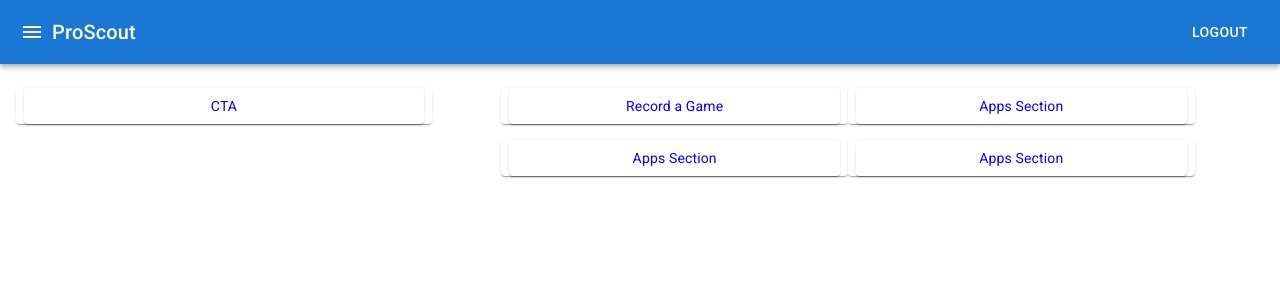
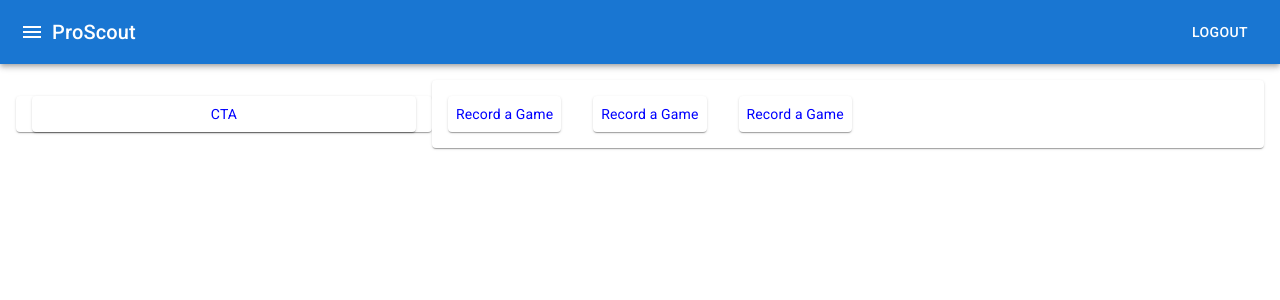
Before and after one commit to twjsanderson/scouting-ui, a React (Create React App) app: page /dashboard in a window 1280 px wide. Shown: the top 300 px of the page. Built offline with nearby package versions, Linux system fonts and the light colour scheme.

Commit message:
added papaer background and changed grid

```diff
--- a/src/pages/dashboard/index.tsx
+++ b/src/pages/dashboard/index.tsx
@@ -17,7 +17,7 @@ import Grid from '@mui/material/Grid';
 const Item = styled(Paper)(({ theme }) => ({
     ...theme.typography.body2,
     padding: theme.spacing(1),
-    margin: theme.spacing(1),
+    margin: theme.spacing(2),
     textAlign: 'center',
     color: 'blue'
 }));
@@ -47,30 +47,30 @@ const Dashboard: React.FC<Props> = ({ classes }: Props): JSX.Element => {
                     </Grid>
                     {/* Apps */}
                     <Grid item xs={12} sm={7} md={8}>
-                        <Grid container justifyContent="center">
-                            <Grid item xs={12} sm={6} md={5}>
                         <Paper>
+                            <Grid container direction='row'>
+                                <Grid item>
                                     <Item>
                                         Record a Game
                                     </Item>
-                                </Paper>
+                                </Grid>
+                                <Grid item>
+                                    <Item>Record a Game</Item>
+                                </Grid>
+                                <Grid item>
+                                    <Item>Record a Game</Item>
+                                </Grid>
+                                {/* <Grid item xs={12} sm={6} md={5}>
+                                    <Item>Apps Section</Item>
                                 </Grid>
                                 <Grid item xs={12} sm={6} md={5}>
-                                <Paper>
                                     <Item>Apps Section</Item>
-                                </Paper>
                                 </Grid>
                                 <Grid item xs={12} sm={6} md={5}>
-                                <Paper>
                                     <Item>Apps Section</Item>
+                                </Grid> */}
+                            </Grid>
                         </Paper>
-                            </Grid>
-                            <Grid item xs={12} sm={6} md={5}>
-                                <Paper>
-                                    <Item>Apps Section</Item>
-                                </Paper>
-                            </Grid>
-                        </Grid>
                     </Grid>
                 </Grid>
                 {/* <Grid container rowSpacing={1} columnSpacing={{ xs: 1, sm: 2, md: 3 }} spacing={{ xs: 2, md: 3 }} columns={{ xs: 4, sm: 8, md: 12 }}>
```
Lines whose indentation alone changed are shown as unchanged.
